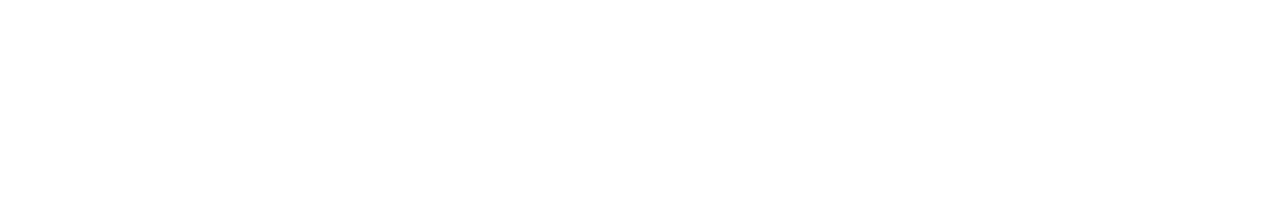
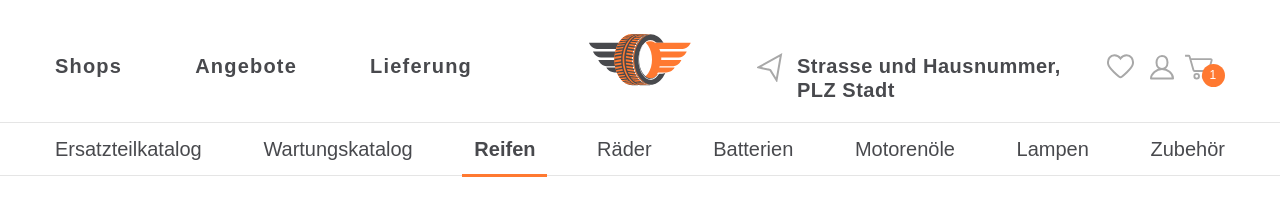
Before and after one commit to yevhen-poda/autoparts-online-store, a plain HTML site: page index.html in a window 1280 px wide. Drawn offline with Linux system fonts and the light colour scheme.

Commit message:
Es wurde ein Header der Desktop-Version hinzugefügt.

```diff
--- a/css/style.css
+++ b/css/style.css
@@ -0,0 +1,260 @@
+*,
+::after,
+::before {
+  box-sizing: inherit;
+}
+
+body,
+html {
+  height: 100%;
+}
+
+html {
+  box-sizing: border-box;
+  line-height: 1.15;
+}
+
+body {
+  margin: 0;
+  padding: 0;
+  font-family: "Arial", sans-serif;
+  font-size: 20px;
+  line-height: 24px;
+  font-weight: 400;
+  font-style: normal;
+  color: #000000;
+  background-color: #ffffff;
+}
+
+.header {
+  letter-spacing: 1.2px;
+  color: #48494d;
+  transition: transform 0.3s ease;
+}
+
+.header__top,
+.header__bottom {
+  padding-top: 54px;
+  padding-bottom: 20px;
+  border-bottom: 1px solid rgba(0, 0, 0, 0.1);
+}
+
+.header__bottom {
+  padding-top: 14px;
+  padding-bottom: 0;
+}
+
+.header__top-container {
+  position: relative;
+  display: flex;
+  max-width: 1210px;
+  margin: 0 auto;
+  padding: 0 20px;
+}
+
+.logo {
+  position: absolute;
+  left: 50%;
+  top: -20px;
+  transform: translateX(-50%);
+}
+
+.logo img {
+  display: block;
+}
+
+.menu,
+.menu__wrapper {
+  display: flex;
+  flex-grow: 1;
+}
+
+.menu__main {
+  margin: 0;
+  padding: 0;
+  list-style-type: none;
+}
+
+.menu__main-link {
+  color: inherit;
+  text-decoration: none;
+}
+
+.menu__main {
+  display: flex;
+  flex-wrap: wrap;
+  justify-content: space-between;
+  min-width: 534px;
+  width: 56.4%;
+  padding-right: 102px;
+}
+
+.menu__main-item {
+  padding-right: 15px;
+}
+
+.menu__main-link {
+  font-weight: 700;
+  text-align: center;
+}
+
+.menu__main-link:hover {
+  opacity: 0.6;
+}
+
+.menu__main-link:active {
+  opacity: 0.3;
+}
+
+.menu__address {
+  position: relative;
+  display: inline-block;
+  width: 34%;
+  max-width: 330px;
+  margin-left: auto;
+  padding-left: 40px;
+  text-decoration: none;
+  color: inherit;
+  font-weight: 700;
+  letter-spacing: 0.5px;
+}
+
+.menu__address::before {
+  content: "";
+  position: absolute;
+  top: -7px;
+  left: 0;
+  display: block;
+  width: 35px;
+  height: 35px;
+  background-repeat: no-repeat;
+  background-image: url("../img/address.svg");
+}
+
+.menu__address:hover,
+.user-nav__link:hover::before {
+  opacity: 0.6;
+}
+
+.menu__address:active,
+.user-nav__link:active::before {
+  opacity: 0.3;
+}
+
+.user-nav {
+  display: flex;
+  margin: 0;
+  padding: 0 0 0 20px;
+  list-style-type: none;
+}
+
+.user-nav__link {
+  position: relative;
+  display: block;
+  padding-right: 11px;
+  padding-bottom: 7px;
+  text-decoration: none;
+  color: inherit;
+}
+
+.user-nav__link::before {
+  content: "";
+  display: block;
+  background-repeat: no-repeat;
+  background-size: contain;
+}
+
+.user-nav__link--favorites {
+  margin-right: 5px;
+}
+
+.user-nav__link--favorites::before {
+  width: 27px;
+  height: 25px;
+  background-image: url("../img/favorites.svg");
+}
+
+.user-nav__link--account::before {
+  width: 24px;
+  height: 26px;
+  background-image: url("../img/user.svg");
+}
+
+.user-nav__link--cart::before {
+  width: 29px;
+  height: 26px;
+  background-image: url("../img/cart.svg");
+}
+
+.user-nav__link-content {
+  position: absolute;
+  right: 0;
+  bottom: 0;
+  width: 23px;
+  height: 23px;
+  border-radius: 50%;
+  font-size: 12px;
+  line-height: 23px;
+  text-align: center;
+  color: #ffffff;
+  background-color: #ff7931;
+}
+
+.header__bottom-container {
+  max-width: 1210px;
+  margin: 0 auto;
+  padding: 0 20px;
+}
+
+.nav__list {
+  display: flex;
+  justify-content: space-between;
+  margin: 0;
+  padding: 0;
+  list-style-type: none;
+}
+
+.nav__link {
+  position: relative;
+  display: block;
+  padding-bottom: 14px;
+  text-decoration: none;
+  color: inherit;
+  letter-spacing: 0;
+}
+
+.nav__link:hover {
+  opacity: 0.6;
+}
+
+.nav__link:active {
+  opacity: 0.3;
+}
+
+.nav__link::before {
+  content: "";
+  position: absolute;
+  left: -12px;
+  right: -12px;
+  bottom: -2px;
+  display: block;
+  height: 3px;
+  background-color: transparent;
+}
+
+.nav__link--active {
+  font-weight: 700;
+}
+
+.nav__link--active:hover {
+  opacity: 1;
+  cursor: default;
+}
+
+.nav__link--active:active {
+  opacity: 1;
+}
+
+.nav__link--active::before {
+  background-color: #ff7931;
+}
--- a/index.html
+++ b/index.html
@@ -3,17 +3,83 @@
 
 <head>
   <meta charset="UTF-8">
-  <meta name="description" content="Autoparts online store. Home page">
+  <meta name="description" content="Autoteile Online. Startseite">
   <meta name="viewport" content="width=device-width, initial-scale=1.0">
-  <title>Autoparts online store: Home</title>
-
+  <title>Autoteile Online: Startseite</title>
   <link rel="stylesheet" href="css/normalize.css">
   <link rel="stylesheet" href="css/style.css">
 </head>
 
-<body>
+<body class="no-js">
   <header class="header">
-
+    <div class="header__wrapper">
+      <div class="header__top">
+        <div class="header__top-container">
+          <a class="logo">
+            <img src="img/logo.svg" alt="Logo der Autoteile Online" width="102" height="52">
+          </a>
+          <div class="menu">
+            <div class="menu__wrapper">
+              <ul class="menu__main">
+                <li class="menu__main-item">
+                  <a class="menu__main-link menu__main-link--shops" href="#">Shops</a>
+                </li>
+                <li class="menu__main-item">
+                  <a class="menu__main-link menu__main-link--sale" href="#">Angebote</a>
+                </li>
+                <li class="menu__main-item">
+                  <a class="menu__main-link menu__main-link--delivery" href="#">Lieferung</a>
+                </li>
+              </ul>
+            </div>
+            <a class="menu__address" href="#">Strasse und Hausnummer, PLZ Stadt</a>
+          </div>
+          <ul class="user-nav">
+            <li class="user-nav__item">
+              <a class="user-nav__link user-nav__link--favorites" href="#"></a>
+            </li>
+            <li class="user-nav__item">
+              <a class="user-nav__link user-nav__link--account" href="#"></a>
+            </li>
+            <li class="user-nav__item">
+              <a class="user-nav__link user-nav__link--cart" href="#">
+                <span class="user-nav__link-content">1</span>
+              </a>
+            </li>
+          </ul>
+        </div>
+      </div>
+      <nav class="header__bottom">
+        <div class="header__bottom-container">
+          <ul class="nav__list">
+            <li class="nav__item">
+              <a class="nav__link" href="#">Ersatzteilkatalog</a>
+            </li>
+            <li class="nav__item">
+              <a class="nav__link" href="#">Wartungskatalog</a>
+            </li>
+            <li class="nav__item">
+              <a class="nav__link nav__link--active" href="#">Reifen</a>
+            </li>
+            <li class="nav__item">
+              <a class="nav__link" href="#">Räder</a>
+            </li>
+            <li class="nav__item">
+              <a class="nav__link" href="#">Batterien</a>
+            </li>
+            <li class="nav__item">
+              <a class="nav__link" href="#">Motorenöle</a>
+            </li>
+            <li class="nav__item">
+              <a class="nav__link" href="#">Lampen</a>
+            </li>
+            <li class="nav__item">
+              <a class="nav__link" href="#">Zubehör</a>
+            </li>
+          </ul>
+        </div>
+      </nav>
+    </div>
   </header>
 
   <main class="main">
@@ -24,6 +90,7 @@
 
   </footer>
 
+  <script src="js/main/menu.js"></script>
 </body>
 
 </html>
--- /dev/null
+++ b/js/main/menu.js
@@ -0,0 +1,15 @@
+'use strict'
+
+const navList = document.querySelector('.nav__list')
+
+if (navList) {
+  navList.addEventListener('click', function(evt) {
+    const curTarget = evt.currentTarget
+    const target = evt.target
+    const activeLink = 'nav__link--active'
+    if (target.classList.contains('nav__link')) {
+      curTarget.querySelector('.' + activeLink).classList.remove(activeLink)
+      target.classList.add(activeLink)
+    }
+  });
+}
```
Also changed, not shown: fonts/barlow-bold.woff (added), fonts/barlow-bold.woff2 (added), fonts/barlow-regular.woff (added), fonts/barlow-regular.woff2 (added), img/address.svg (added), img/cart.svg (added), img/favorites.svg (added), img/logo.svg (added), img/user.svg (added), 1 other file.
